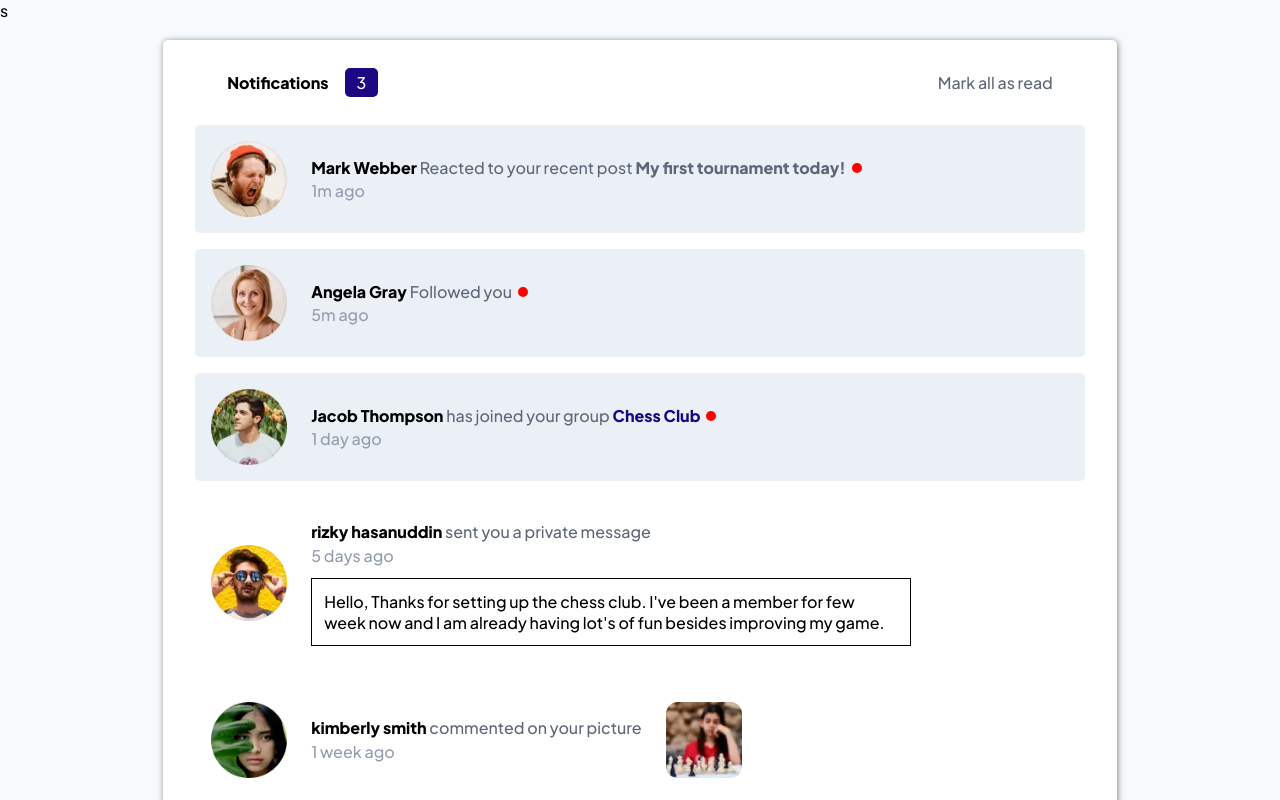
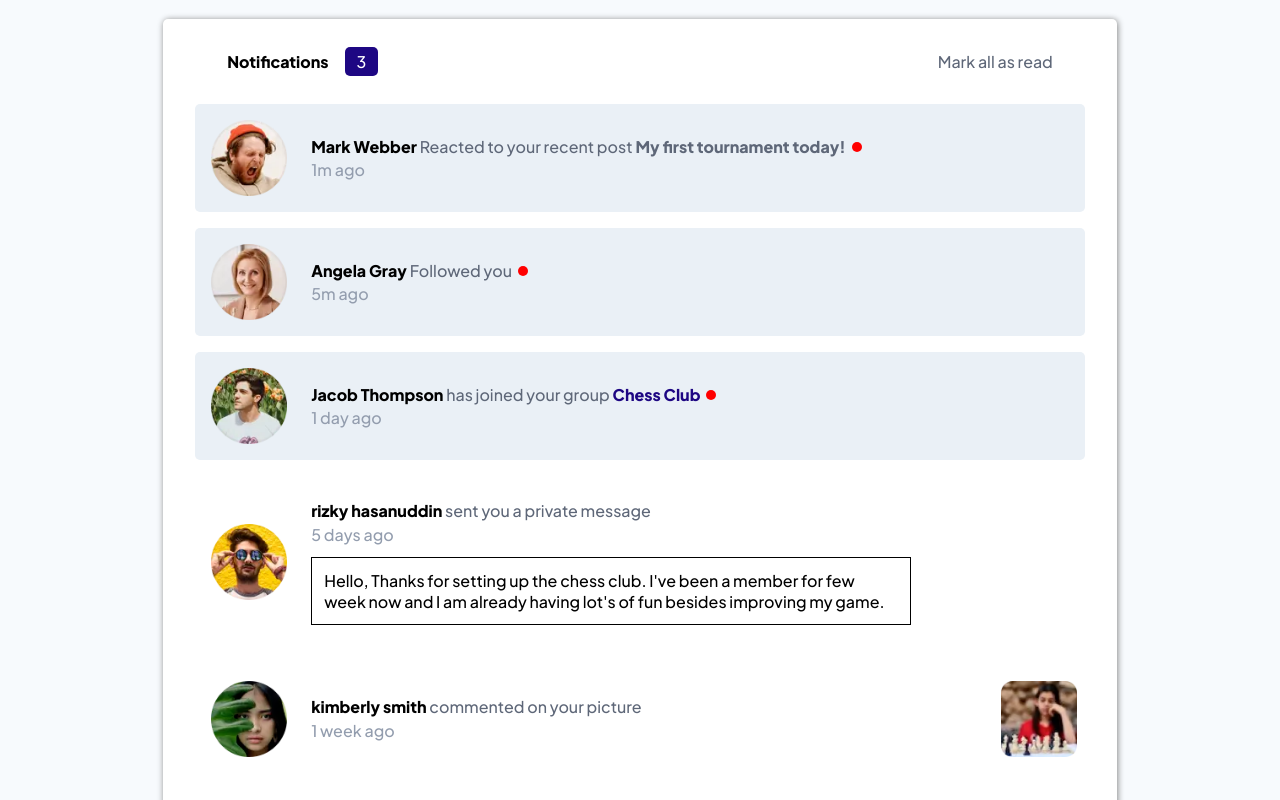
Before and after one commit to preetamvarun/Notifications-Page, a React (Create React App) app: page / in a window 1280 px wide. Shown: the top 800 px of the page. Built offline with nearby package versions, Linux system fonts and the light colour scheme.

Commit message:
removed the extra letter s from the site

```diff
--- a/public/index.html
+++ b/public/index.html
@@ -1,7 +1,7 @@
 <!DOCTYPE html>
 <html lang="en">
   <head>
-    <link rel="preconnect" href="https://fonts.googleapis.com"><link rel="preconnect" href="https://fonts.gstatic.com" crossorigin><link href="https://fonts.googleapis.com/css2?family=Plus+Jakarta+Sans:wght@500;800&display=swap" rel="stylesheet">s
+    <link rel="preconnect" href="https://fonts.googleapis.com"><link rel="preconnect" href="https://fonts.gstatic.com" crossorigin><link href="https://fonts.googleapis.com/css2?family=Plus+Jakarta+Sans:wght@500;800&display=swap" rel="stylesheet">
     <meta charset="utf-8" />
     <link rel="icon" href="%PUBLIC_URL%/favicon.ico" />
     <meta name="viewport" content="width=device-width, initial-scale=1" />
@@ -30,15 +30,5 @@
   <body>
     <noscript>You need to enable JavaScript to run this app.</noscript>
     <div id="root"></div>
-    <!--
-      This HTML file is a template.
-      If you open it directly in the browser, you will see an empty page.
-
-      You can add webfonts, meta tags, or analytics to this file.
-      The build step will place the bundled scripts into the <body> tag.
-
-      To begin the development, run `npm start` or `yarn start`.
-      To create a production bundle, use `npm run build` or `yarn build`.
-    -->
   </body>
 </html>
--- a/src/Recentnots.css
+++ b/src/Recentnots.css
@@ -15,8 +15,9 @@
 }
 
 .chessImage{
-    position : 'absolute';
+    position : absolute;
     right : 0;
+    margin-right : 2rem;
 }
 
 .Recentnots img{
@@ -24,6 +25,8 @@
     width : 4.75rem;
     margin : .5rem;
 }
+
+
 
 .Recentnots:hover{
     cursor : pointer;
--- a/src/Recentnots.js
+++ b/src/Recentnots.js
@@ -33,7 +33,7 @@
                     }
                 </div>
                 {this.props.name === 'kimberly smith' &&
-                <img className = "chessImage" src = {require('./images/image-chess.png')} alt = {this.props.name}/>
+                <img src = {require('./images/image-chess.png')} alt = {this.props.name} className = 'chessImage'/>
                 }
             </div>
         )
--- a/src/index.css
+++ b/src/index.css
@@ -6,8 +6,3 @@
   -moz-osx-font-smoothing: grayscale;
   background-color: hsl(210, 60%, 98%);
 }
-
-code {
-  font-family: source-code-pro, Menlo, Monaco, Consolas, 'Courier New',
-    monospace;
-}
```
